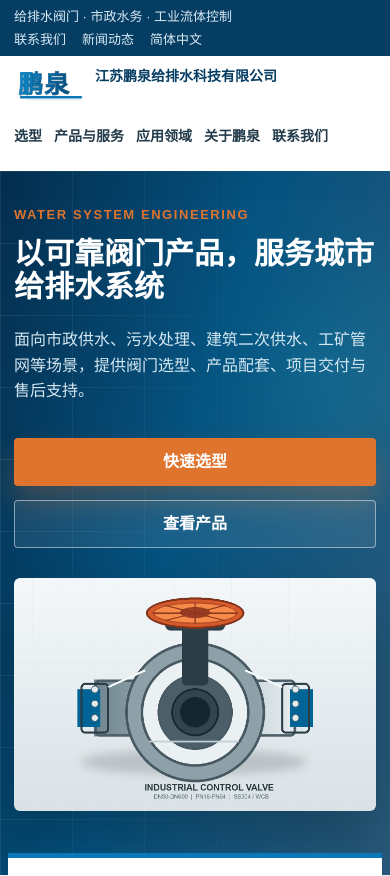
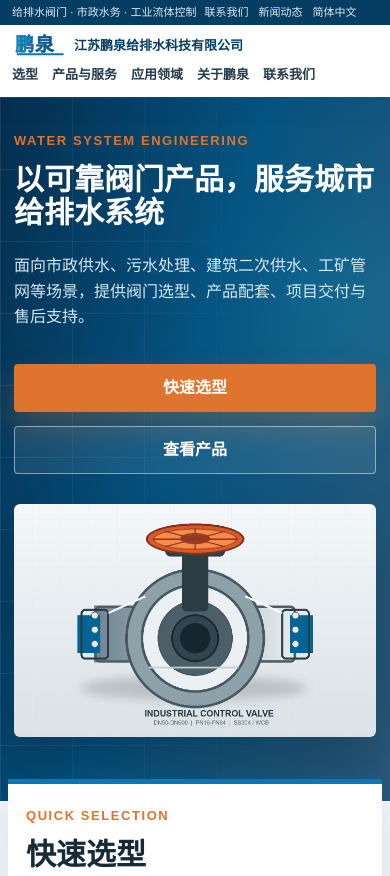
Before and after one commit to donovanwx/WJP, a plain HTML site: page index.html in a window 390 px wide. Shown: the top 876 px of the page. Drawn offline with Linux system fonts and the light colour scheme.

Commit message:
我又来更新了

```diff
--- a/styles.css
+++ b/styles.css
@@ -620,23 +620,31 @@ h3 {
 
 @media (max-width: 760px) {
   .top-bar {
-    display: grid;
-    grid-template-columns: 1fr;
-    gap: 5px;
-    padding: 8px 18px;
-    line-height: 1.35;
+    display: flex;
+    align-items: center;
+    justify-content: flex-start;
+    gap: 10px;
+    padding: 7px 18px;
+    overflow-x: auto;
+    white-space: nowrap;
+    line-height: 1.2;
+    scrollbar-width: none;
   }
 
   .top-bar > span {
+    flex: 0 0 auto;
     white-space: nowrap;
-    overflow: hidden;
-    text-overflow: ellipsis;
+  }
+
+  .top-bar::-webkit-scrollbar {
+    display: none;
   }
 
   .top-links {
+    flex: 0 0 auto;
     flex-direction: row;
     flex-wrap: nowrap;
-    gap: 18px;
+    gap: 12px;
   }
 
   .brand {
@@ -696,48 +704,57 @@ h3 {
 /* Mobile refinement */
 @media (max-width: 760px) {
   .top-bar {
-    display: grid;
-    grid-template-columns: 1fr;
-    gap: 5px;
-    padding: 8px 18px;
-    line-height: 1.35;
+    display: flex;
+    align-items: center;
+    justify-content: flex-start;
+    gap: 10px;
+    padding: 7px 18px;
+    overflow-x: auto;
+    white-space: nowrap;
+    line-height: 1.2;
+    scrollbar-width: none;
   }
 
   .top-bar > span {
+    flex: 0 0 auto;
     white-space: nowrap;
-    overflow: hidden;
-    text-overflow: ellipsis;
+  }
+
+  .top-bar::-webkit-scrollbar {
+    display: none;
   }
 
   .top-links {
+    flex: 0 0 auto;
     flex-direction: row;
     flex-wrap: nowrap;
-    gap: 18px;
+    gap: 12px;
   }
 
   .main-nav {
-    gap: 14px;
+    gap: 6px;
+    padding: 8px 18px 9px;
   }
 
   .brand {
     width: 100%;
     min-width: 0;
-    align-items: flex-start;
+    align-items: center;
+    gap: 10px;
   }
 
   .brand-logo {
-    width: 88px;
-    height: 46px;
+    width: 62px;
+    height: 32px;
   }
 
   .brand-text strong {
-    font-size: 16px;
+    font-size: 14px;
+    line-height: 1.15;
   }
 
   .brand-text em {
-    max-width: 210px;
-    font-size: 9px;
-    line-height: 1.35;
+    display: none;
   }
 
   .nav-links {
@@ -755,8 +772,9 @@ h3 {
 
   .nav-links a {
     flex: 0 0 auto;
-    padding: 8px 0;
+    padding: 3px 0;
     font-size: 14px;
+    line-height: 1.25;
   }
 
   .hero {
@@ -828,31 +846,41 @@ h3 {
 
 @media (max-width: 460px) {
   .top-bar {
-    padding: 8px 14px;
-    font-size: 13px;
+    gap: 8px;
+    padding: 6px 12px;
+    font-size: 11px;
   }
 
   .top-links {
-    gap: 16px;
+    gap: 10px;
   }
 
   .main-nav {
-    padding: 12px 14px;
-    gap: 12px;
+    padding: 7px 12px 8px;
+    gap: 5px;
   }
 
   .brand {
-    gap: 10px;
+    gap: 8px;
   }
 
   .brand-logo {
-    width: 71px;
-    height: 37px;
+    width: 54px;
+    height: 28px;
   }
 
   .brand-text strong {
-    font-size: 14px;
+    font-size: 13px;
     line-height: 1.25;
+  }
+
+  .nav-links {
+    gap: 14px;
+  }
+
+  .nav-links a {
+    padding: 2px 0;
+    font-size: 13px;
   }
 
   .brand-text em {
```
